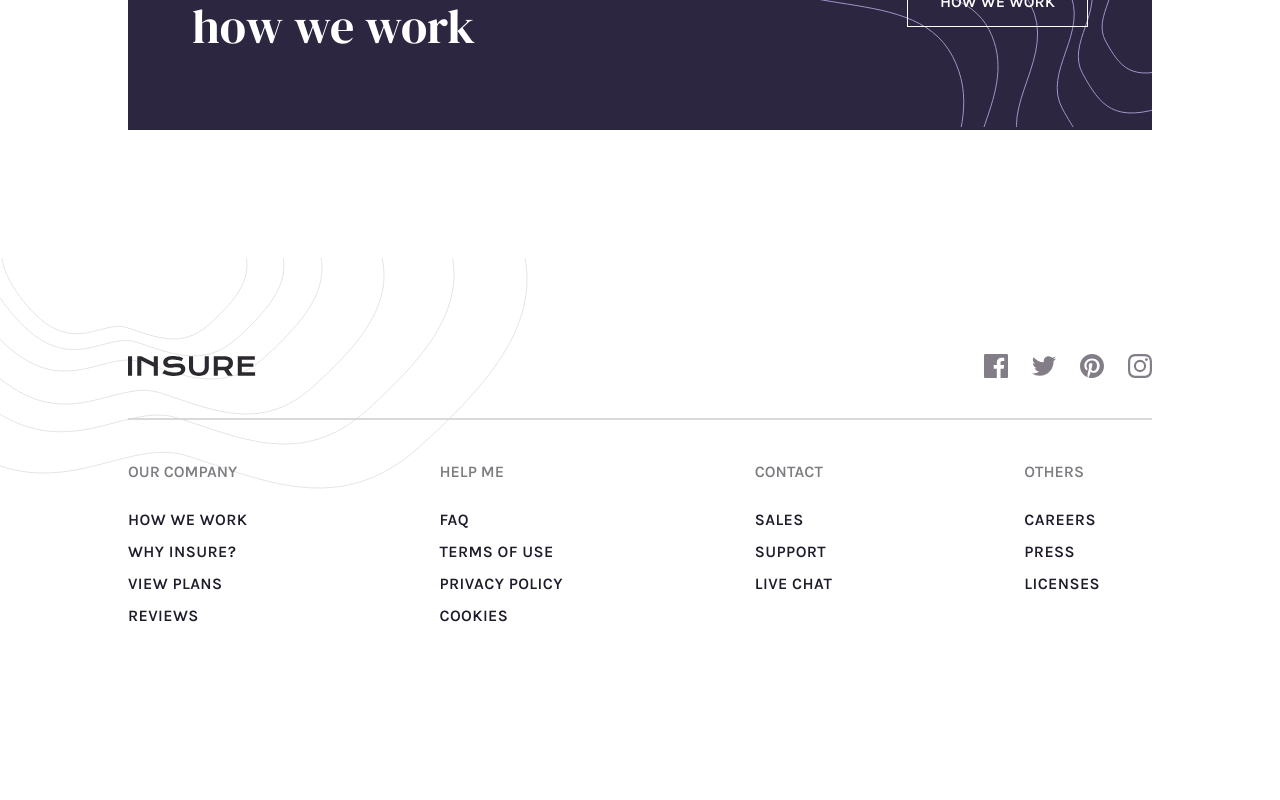
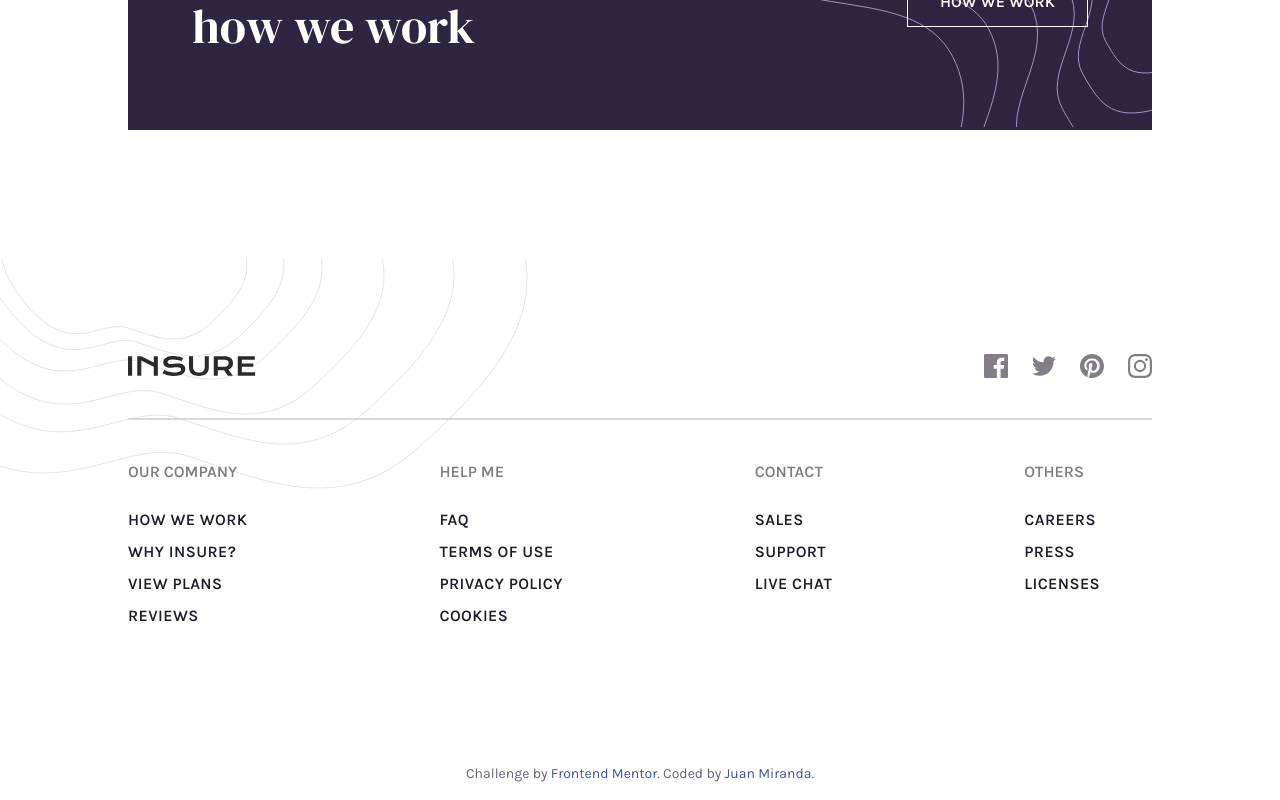
Before and after one commit to JuanMiranda1998/insurance-landing-page-frontend-mentor, a React (Vite) app: page / in a window 1280 px wide. Shown: the part 1756-2556 px from the top of the page. Before the commit the page ends 2504 px from the top, so only its background shows below. Built offline with nearby package versions, Linux system fonts and the light colour scheme.

Commit message:
added live site link and attribution

```diff
--- a/src/App.jsx
+++ b/src/App.jsx
@@ -15,6 +15,13 @@ function App() {
         <Banner />
       </div>
       <Footer />
+      <div className="my-4 text-[#616476] text-center text-sm">
+        Challenge by{" "}
+        <a className="text-[#3e52a3]" href="https://www.frontendmentor.io?ref=challenge" target="_blank">
+          Frontend Mentor
+        </a>
+        . Coded by <a className="text-[#3e52a3]" href="https://github.com/JuanMiranda1998">Juan Miranda</a>.
+      </div>
     </div>
   )
 }
--- a/src/main.jsx
+++ b/src/main.jsx
@@ -15,7 +15,7 @@ ReactDOM.createRoot(document.getElementById('root')).render(
         <meta name="author" content="Juan Miranda" />
         <meta name="language" content="en-us" />
         <meta name="theme" content="system" />
-        <meta name="siteUrl" content="https://www.example.com" />
+        <meta name="siteUrl" content="https://insurance-page-juanmiranda.netlify.app/" />
         <meta name="siteLogo" content="/logo.png" />
       </Helmet>
     </HelmetProvider>
```
Also changed, not shown: 1 other file (tests, documents, lock files or other folders).
